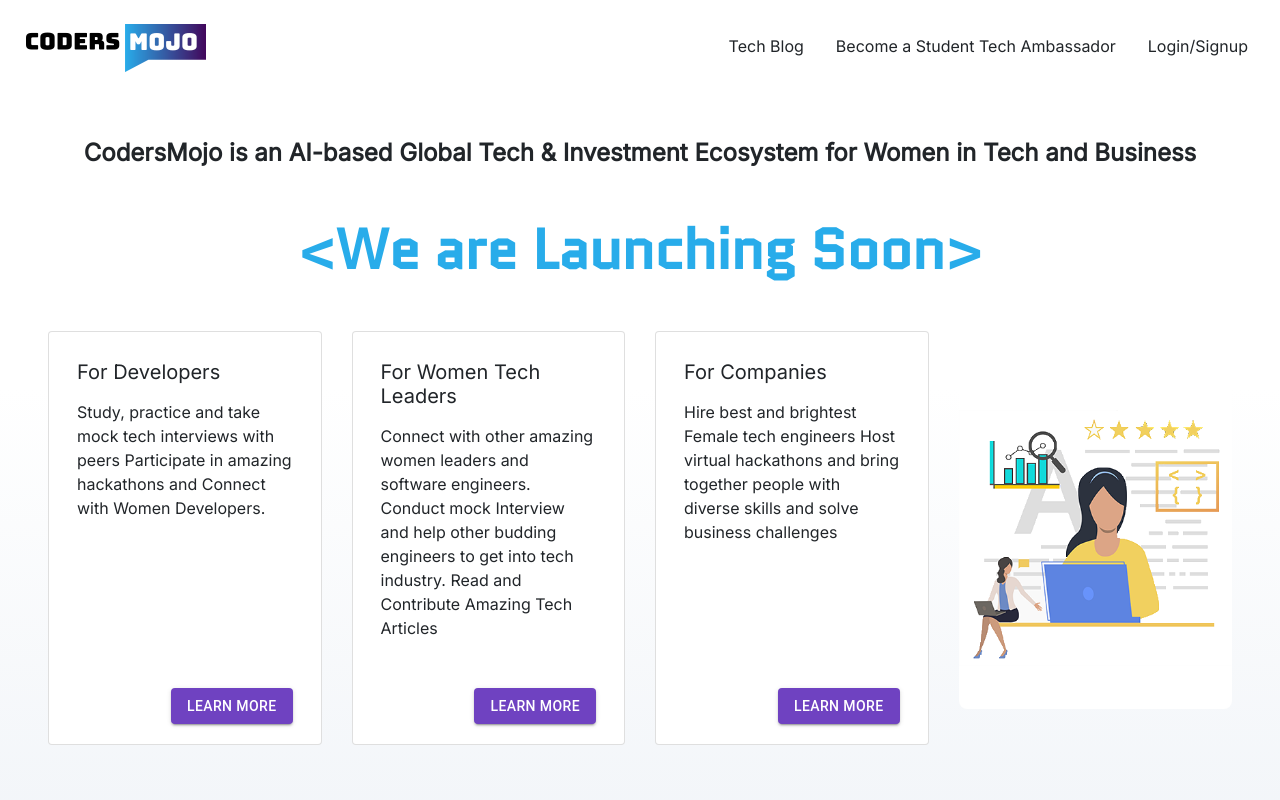
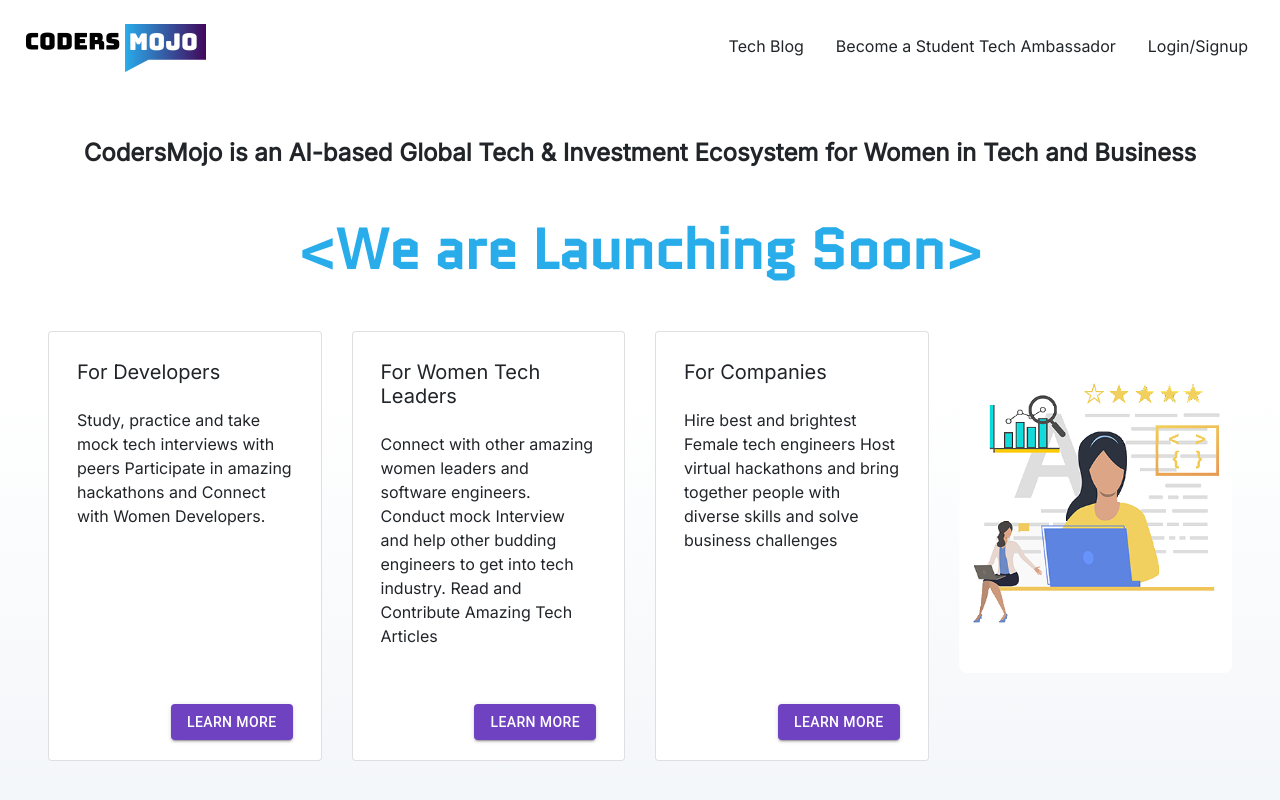
Before and after one commit to yeukfei02/codersMojoFrontend, a Next.js app: page / in a window 1280 px wide. Shown: the top 800 px of the page. Built offline with nearby package versions, Linux system fonts and the light colour scheme; no server answers; what is_js would draw is missing.

Commit message:
refactor: 💡 fix landing page image

```diff
--- a/components/landingPage/LandingPage.tsx
+++ b/components/landingPage/LandingPage.tsx
@@ -159,7 +159,7 @@ function LandingPage(): JSX.Element {
               <div className="card-body">
                 <h5>For Developers</h5>
 
-                <div className="my-3">
+                <div className="my-4">
                   Study, practice and take mock tech interviews with peers Participate in amazing hackathons and Connect
                   with Women Developers.
                 </div>
@@ -178,7 +178,7 @@ function LandingPage(): JSX.Element {
               <div className="card-body">
                 <h5>For Women Tech Leaders</h5>
 
-                <div className="my-3">
+                <div className="my-4">
                   Connect with other amazing women leaders and software engineers. Conduct mock Interview and help other
                   budding engineers to get into tech industry. Read and Contribute Amazing Tech Articles
                 </div>
@@ -197,7 +197,7 @@ function LandingPage(): JSX.Element {
               <div className="card-body">
                 <h5>For Companies</h5>
 
-                <div className="my-3">
+                <div className="my-4">
                   Hire best and brightest Female tech engineers Host virtual hackathons and bring together people with
                   diverse skills and solve business challenges
                 </div>
@@ -211,8 +211,8 @@ function LandingPage(): JSX.Element {
               </div>
             </div>
           </div>
-          <div className="col-sm d-flex align-items-stretch">
-            <div className="d-flex justify-content-center align-items-center">
+          <div className="col-sm">
+            <div>
               <img src="/landing-page-image.png" style={{ width: '100%', borderRadius: '0.5em' }} alt="" />
             </div>
           </div>
```
